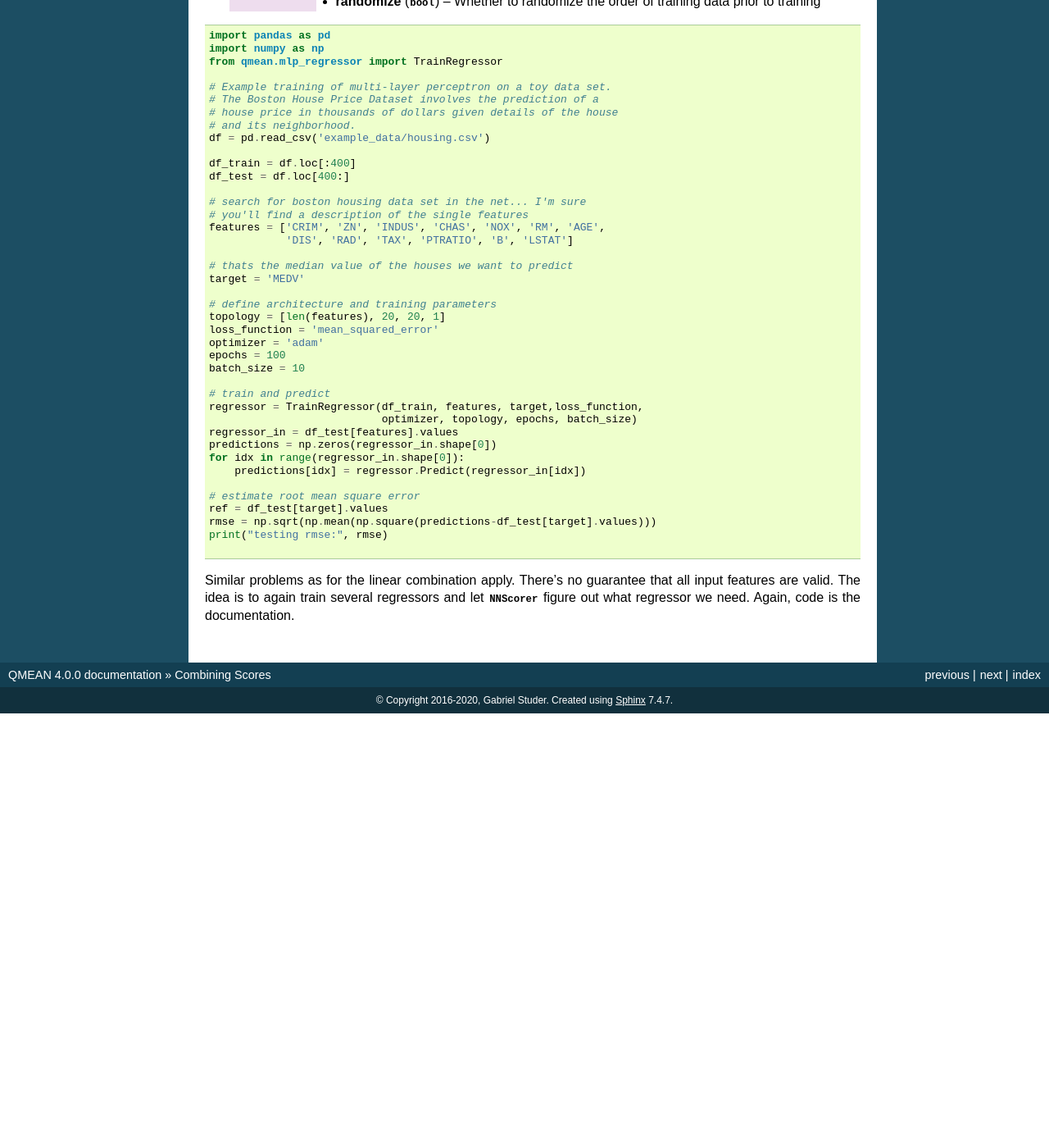
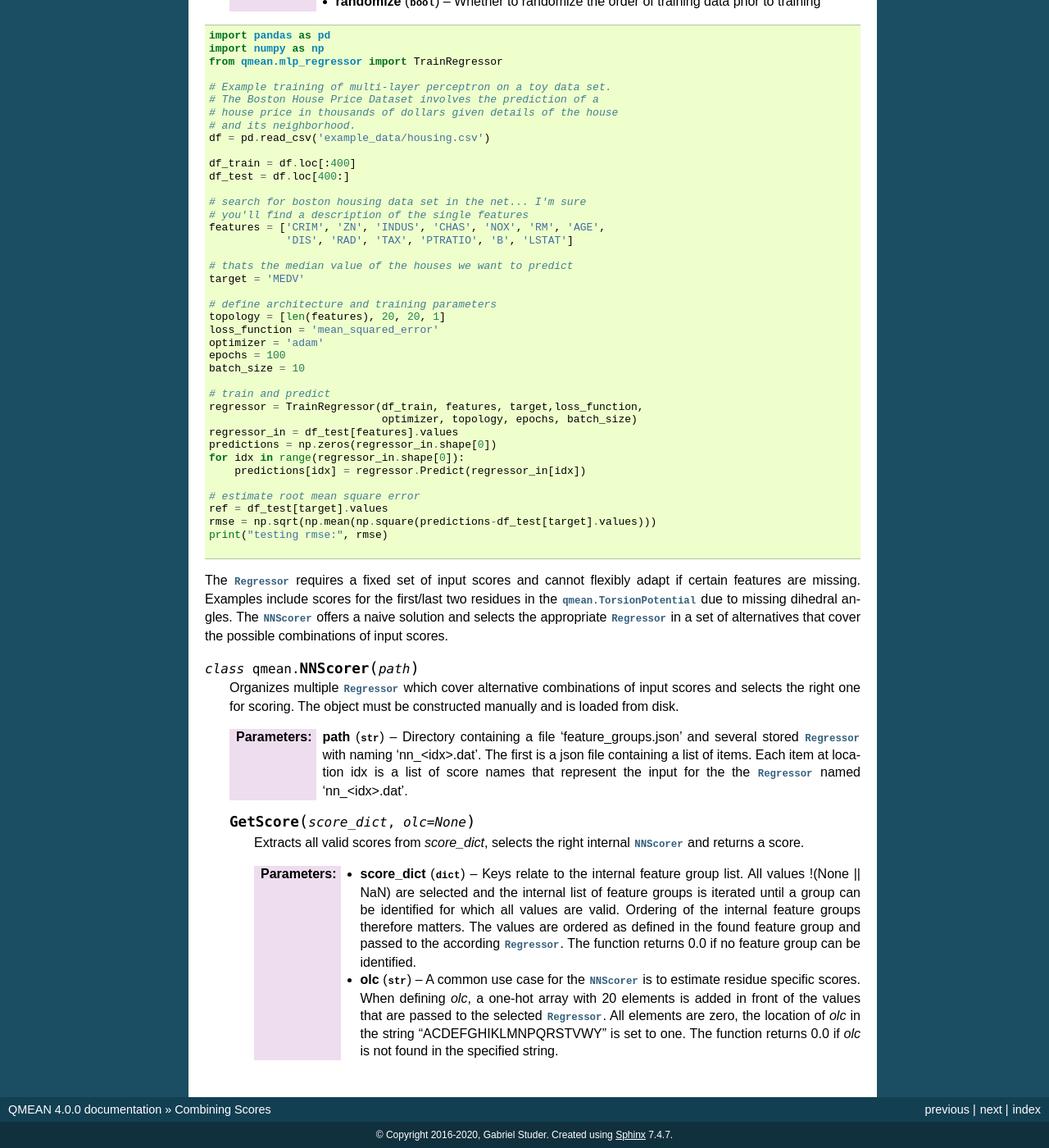
Before and after one commit to eunos-1128/QMEAN, a Sphinx documentation site: the page built from doc/source/score_combination.rst, in a window 1280 px wide and 1400 px high, scrolled down 4805 px. Shown: the whole window at 82% size. Built offline with Sphinx 7.4.7, drawn with Linux system fonts in a browser that asks for light colours; before the commit the page ends 5675 px from its top, so only the background shows below that; some of the changed text lies outside the part shown.

Commit message:
document NNScorer

```diff
--- a/doc/source/score_combination.rst
+++ b/doc/source/score_combination.rst
@@ -305,7 +305,48 @@ transform it into a :class:`Regressor`. For the simplest training cases
 .. literalinclude:: example_scripts/regressor_training.py
 
 
-Similar problems as for the linear combination apply. There's no guarantee
-that all input features are valid. The idea is to again train several
-regressors and let :class:`NNScorer` figure out what regressor we need.
-Again, code is the documentation.
+The :class:`Regressor` requires a fixed set of input scores and cannot
+flexibly adapt if certain features are missing. Examples include scores for the
+first/last two residues in the :class:`qmean.TorsionPotential` due to missing
+dihedral angles. The :class:`NNScorer` offers a naive solution and selects the
+appropriate :class:`Regressor` in a set of alternatives that cover the possible
+combinations of input scores.
+
+.. class:: NNScorer(path)
+
+  Organizes multiple :class:`Regressor` which cover alternative combinations of
+  input scores and selects the right one for scoring. The object must be
+  constructed manually and is loaded from disk.
+
+  :param path: Directory containing a file 'feature_groups.json' and several
+               stored :class:`Regressor` with naming 'nn_<idx>.dat'. The first
+               is a json file containing a list of items. Each item at location
+               idx is a list of score names that represent the input for the
+               the :class:`Regressor` named 'nn_<idx>.dat'.
+  :type path:  :class:`str`
+
+
+  .. method:: GetScore(score_dict, olc=None)
+
+    Extracts all valid scores from *score_dict*, selects the right internal
+    :class:`NNScorer` and returns a score.
+
+    :param score_dict: Keys relate to the internal feature group list. All
+                       values !(None || NaN) are selected and the
+                       internal list of feature groups is iterated until
+                       a group can be identified for which all values are
+                       valid. Ordering of the internal feature groups therefore
+                       matters. The values are ordered as defined in the found
+                       feature group and passed to the according
+                       :class:`Regressor`. The function returns 0.0 if no
+                       feature group can be identified.
+    :param olc:        A common use case for the :class:`NNScorer` is to
+                       estimate residue specific scores. When defining *olc*,
+                       a one-hot array with 20 elements is added in front
+                       of the values that are passed to the selected
+                       :class:`Regressor`. All elements are zero, the location
+                       of *olc* in the string "ACDEFGHIKLMNPQRSTVWY" is set
+                       to one. The function returns 0.0 if *olc* is not found in
+                       the specified string.
+    :type score_dict:  :class:`dict`
+    :type olc:         :class:`str`
```
